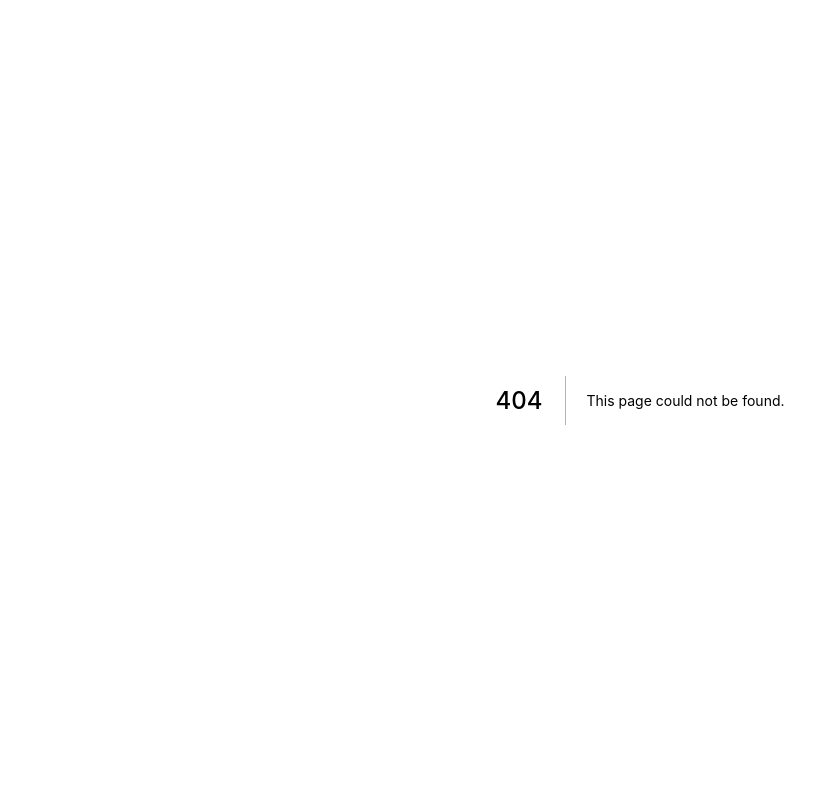
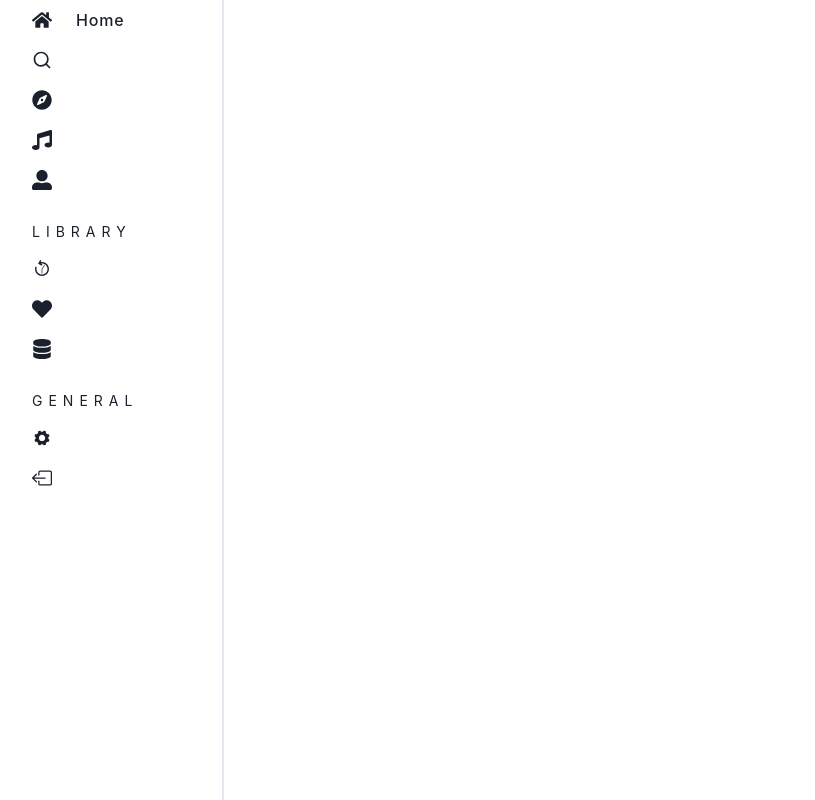
Before and after one commit to entest-hai/haitran-homepage, a Next.js app: page /dashboard in a window 1280 px wide. Before the commit this address had no page. Shown: the whole page, without its empty margins (0-815 px from the left). Built offline with nearby package versions, Linux system fonts and the light colour scheme.

Commit message:
add sidebar for dashboard music

```diff
--- /dev/null
+++ b/pages/dashboard.js
@@ -0,0 +1,218 @@
+import { HStack, VStack, Heading, List, Link, Icon, Text, Box, ListItem } from '@chakra-ui/react';
+import { FaHome, FaCompass, FaMusic, FaUserAlt, FaHeart, FaDatabase } from 'react-icons/fa';
+import { RiSearchLine } from 'react-icons/ri';
+import { GiBackwardTime } from 'react-icons/gi';
+import { IoIosSettings } from 'react-icons/io';
+import { BsBoxArrowLeft } from 'react-icons/bs';
+import NextLink from 'next/link';
+
+
+
+const navItems = [
+  {
+    type: 'link',
+    href: '/',
+    icon: FaHome,
+    label: 'Home',
+  },
+  {
+    type: 'link',
+    href: '/search',
+    icon: RiSearchLine,
+    label: 'Search',
+  },
+  {
+    type: 'link',
+    href: '/discover',
+    icon: FaCompass,
+    label: 'Discover',
+  },
+  {
+    type: 'link',
+    href: '/clips',
+    icon: FaMusic,
+    label: 'Clips',
+  },
+  {
+    type: 'link',
+    href: '/producers',
+    icon: FaUserAlt,
+    label: 'Producers',
+  },
+  {
+    type: 'header',
+    label: 'Library',
+  },
+  {
+    type: 'link',
+    href: '/recent',
+    icon: GiBackwardTime,
+    label: 'Recent',
+  },
+  {
+    type: 'link',
+    href: '/favorites',
+    icon: FaHeart,
+    label: 'Favorites',
+  },
+  {
+    type: 'link',
+    href: '/local',
+    icon: FaDatabase,
+    label: 'Local',
+  },
+  {
+    type: 'header',
+    label: 'General'
+  },
+  {
+    type: 'link',
+    href: '/settings',
+    icon: IoIosSettings,
+    label: 'Settings',
+  },
+  {
+    type: 'link',
+    href: '/logout',
+    icon: BsBoxArrowLeft,
+    label: 'Log Out',
+  },
+];
+
+const NavItem = ({ isActive, item }) => {
+  const { label } = item;
+
+  if (item.type === 'link') {
+    const { icon }  = item;
+
+    return (
+      <NextLink href='#' passHref>
+        <Link
+          variant='unstyled'
+          _hover={{
+            textDecoration: 'none'
+          }}
+        >
+          <HStack
+            align='center'
+            justify='flex-start'
+            height={{ base: 10, '2xl': 14 }}
+            transition='ease-out'
+            transitionProperty='background'
+            transitionDuration='normal'
+            _hover={{
+              background: 'gray.dark'
+            }}
+          >
+            <Icon
+              width={5}
+              height={5}
+              mr={4}
+              ml={8}
+              color={ isActive ? 'brand.red' : 'gray.light' }
+              as={icon}
+            >
+            </Icon>
+            <Text
+              flex={1}
+              fontSize='md'
+              fontWeight='medium'
+              letterSpacing='wider'
+              color={ isActive ? 'brand.red' : 'whiteAlpha.900' }
+            >
+              {label}
+            </Text>
+            {isActive && ( <Box width={1} height={6} bg='brand.red'></Box> )}
+          </HStack>
+        </Link>
+      </NextLink>
+    );
+  }
+
+  return (
+    <Heading
+      color='gray.light'
+      fontWeight='normal'
+      textTransform='uppercase'
+      letterSpacing={6}
+      fontSize='sm'
+      ml={8}
+      mt={{ base: 6, '2xl': 8 }}
+      mb={2}
+    >
+      {label}
+    </Heading>
+  );
+}
+
+
+
+const Sidebar = () => {
+  return (
+    <VStack
+      alignItems='flex-start'
+      width='full'
+      height='full'
+      maxW={{ base: 56, '2xl': 72 }}
+      borderRightColor='gray.dark'
+      borderRightWidth={2}
+      flexShrink={0}
+    >
+      <List
+        width='full'
+        overflow='auto'
+      >
+        {navItems.map( (item, index) => (
+          <ListItem key={index}>
+            <NavItem item={item} isActive={ index === 0 }>
+            </NavItem>
+          </ListItem>
+        ))}
+      </List>
+    </VStack>
+  );
+}
+
+const Content = () => {
+  return (
+    <HStack
+      width='full'
+      flex={1}
+      overflow='hidden'
+    >
+      <Sidebar></Sidebar>
+      <VStack
+        px={12}
+        pt={12}
+        width='full'
+        height='full'
+        spacing={6}
+        overflow='hidden'
+      >
+        <HStack
+          width='full'
+          alignItems='flex-start'
+          overflow='hidden'
+          flex={1}
+        >
+          Hai Tran
+        </HStack>
+      </VStack>
+    </HStack>
+  );
+}
+
+const Dashboard = () => {
+  return (
+    <VStack
+      height='100vh'
+      width='full'
+      overflow='hidden'
+      spacing={0}
+    >
+      <Content></Content>
+    </VStack>
+  );
+}
+
+export default Dashboard;
```
